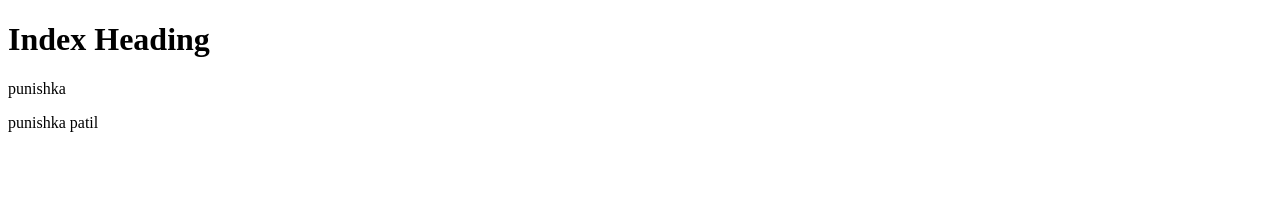
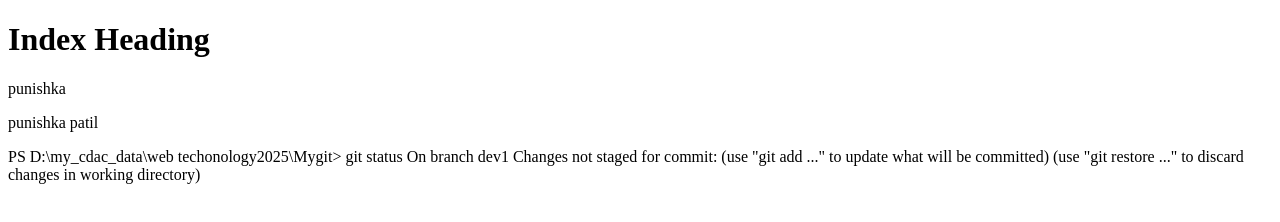
Before and after one commit to Punishka2001/webtech-2025-git, a plain HTML site: page index.html in a window 1280 px wide. Drawn offline with Linux system fonts and the light colour scheme.

Commit message:
commit22 master Initial commit

```diff
--- a/index.html
+++ b/index.html
@@ -9,5 +9,10 @@
     <h1>Index Heading</h1>
     <p>punishka</p>
     <p>punishka patil</p>
+    <p>PS D:\my_cdac_data\web techonology2025\Mygit> git status
+On branch dev1
+Changes not staged for commit:
+  (use "git add <file>..." to update what will be committed)
+  (use "git restore <file>..." to discard changes in working directory)</p>
 </body>
 </html>
```
